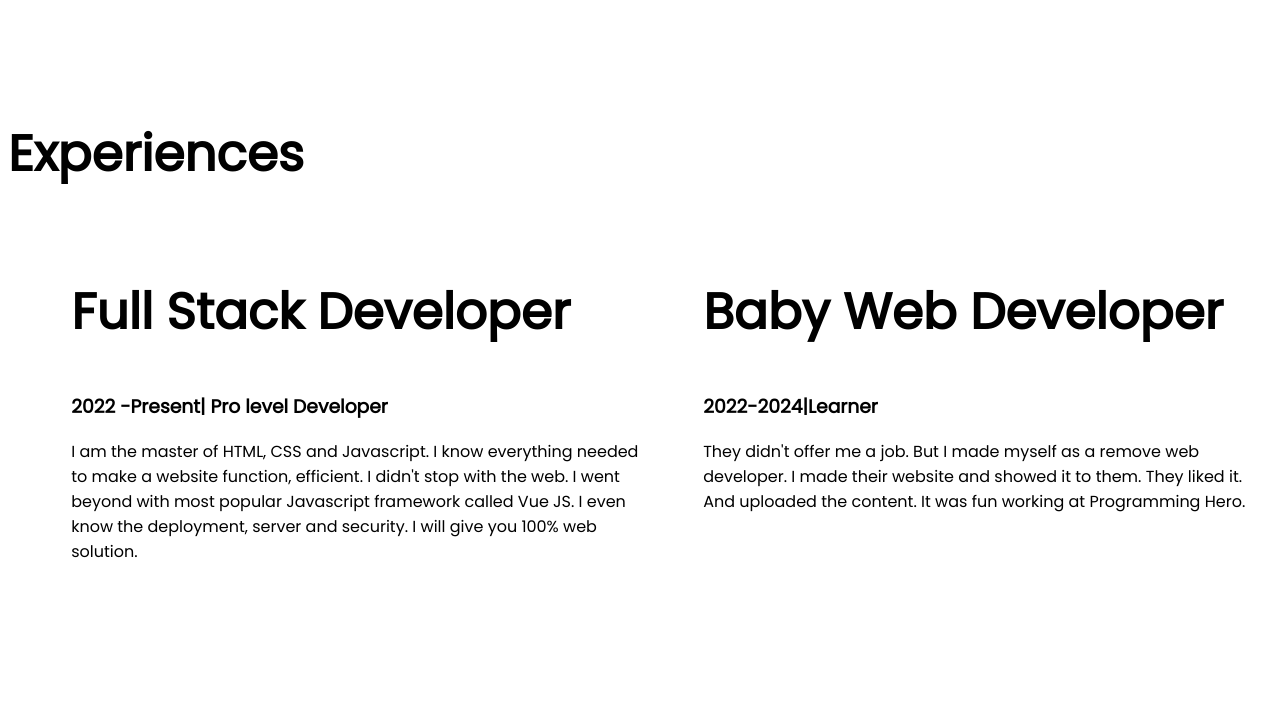
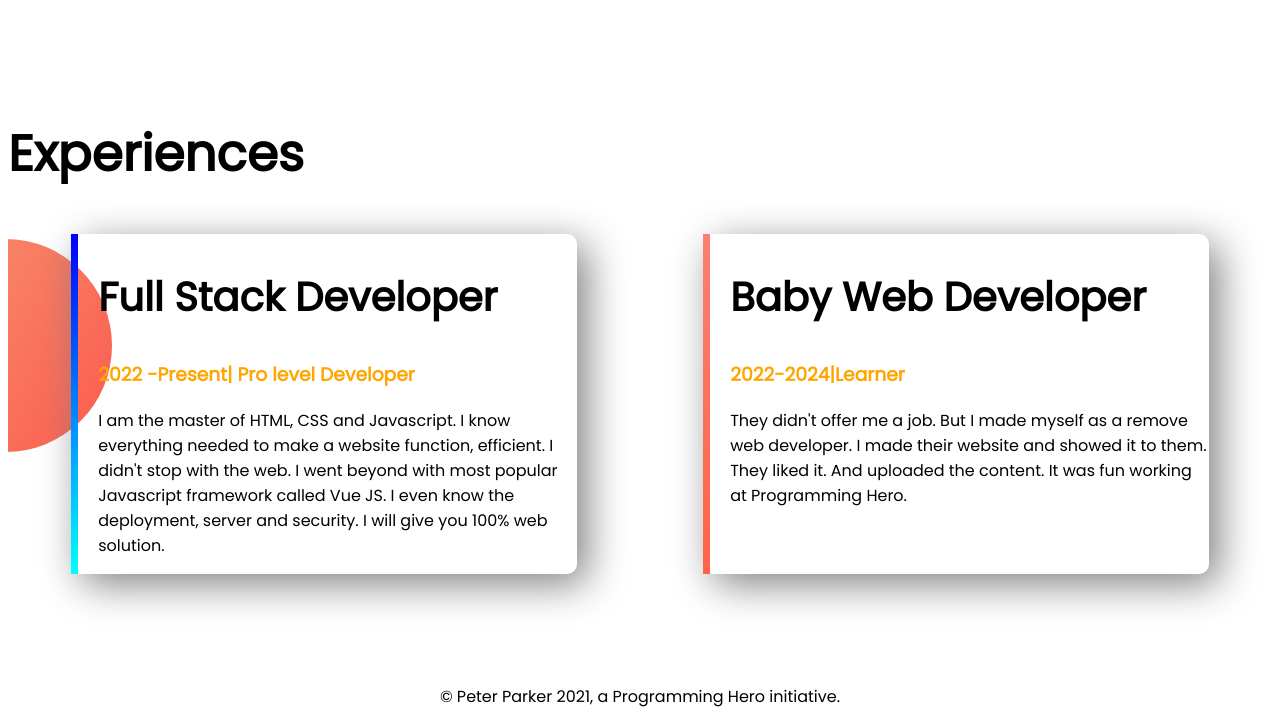
Before and after one commit to shikha1876/developer-portfolio, a plain HTML site: page index.html in a window 1280 px wide. Shown: the part 1125-1850 px from the top of the page. Before the commit the page ends 1815 px from the top, so only its background shows below. Drawn offline with Linux system fonts and the light colour scheme.

Commit message:
footer and experience section added

```diff
--- a/index.html
+++ b/index.html
@@ -48,17 +48,17 @@
         <h1>Experiences</h1>
         <div class="flexible-containe">
 
-            <div class="half-width">
-                <h1>Full Stack Developer</h1>
-                <h3>2022 -Present| Pro level Developer</h3>
+            <div id="full-stack" class="experience-item">
+                <h2>Full Stack Developer</h2>
+                <h3 class="orange-color">2022 -Present| Pro level Developer</h3>
                 <p>I am the master of HTML, CSS and Javascript. I know everything needed to make a website function,
                     efficient. I didn't stop with the web. I went beyond with most popular Javascript framework called
                     Vue
                     JS. I even know the deployment, server and security. I will give you 100% web solution.</p>
             </div>
-            <div class="half-width">
-                <h1>Baby Web Developer</h1>
-                <h3>2022-2024|Learner</h3>
+            <div id="web-developer" class="experience-item">
+                <h2>Baby Web Developer</h2>
+                <h3 class="orange-color">2022-2024|Learner</h3>
                 <p>They didn't offer me a job. But I made myself as a remove web developer. I made their website and
                     showed
                     it to them. They liked it. And uploaded the content. It was fun working at Programming Hero.</p>
@@ -66,6 +66,9 @@
 
         </div>
     </section>
+    <footer>
+        <p>© Peter Parker 2021, a Programming Hero initiative.</p>
+    </footer>
 
 
 
--- a/style.css
+++ b/style.css
@@ -4,6 +4,9 @@ body{
 h1{
     font-size: 50px;
 
+}
+h2{
+    font-size: 40px;
 }
 .orange-color{
     color:orange;
@@ -15,6 +18,7 @@ h1{
 .half-width{
     width: 50%;
     padding-left: 5%;
+
 }
 .link-button{
     text-decoration: none;
@@ -37,3 +41,31 @@ h1{
     background-repeat: no-repeat;
     background-position:right ;
 }
+.experience-part{
+    background-image: url(images/exp-bg.png);
+    background-repeat: no-repeat;
+    background-position: left;
+}
+.experience-item{
+    box-shadow: 10px 10px 40px gray;
+    width: 40%;
+    margin-left: 5%;
+    margin-right: 5%;
+    padding-left: 20px;
+    border-radius: 10px;
+    border-left: 10px solid;
+}
+
+#web-developer{
+    border-left:7px  solid ;
+    border-image: linear-gradient(salmon,tomato);
+    border-image-slice: 1;
+}
+#full-stack{
+    border-left:7px  solid ;
+    border-image: linear-gradient(blue,cyan);
+    border-image-slice: 1
+}
+footer p{
+    text-align: center;
+}
```
